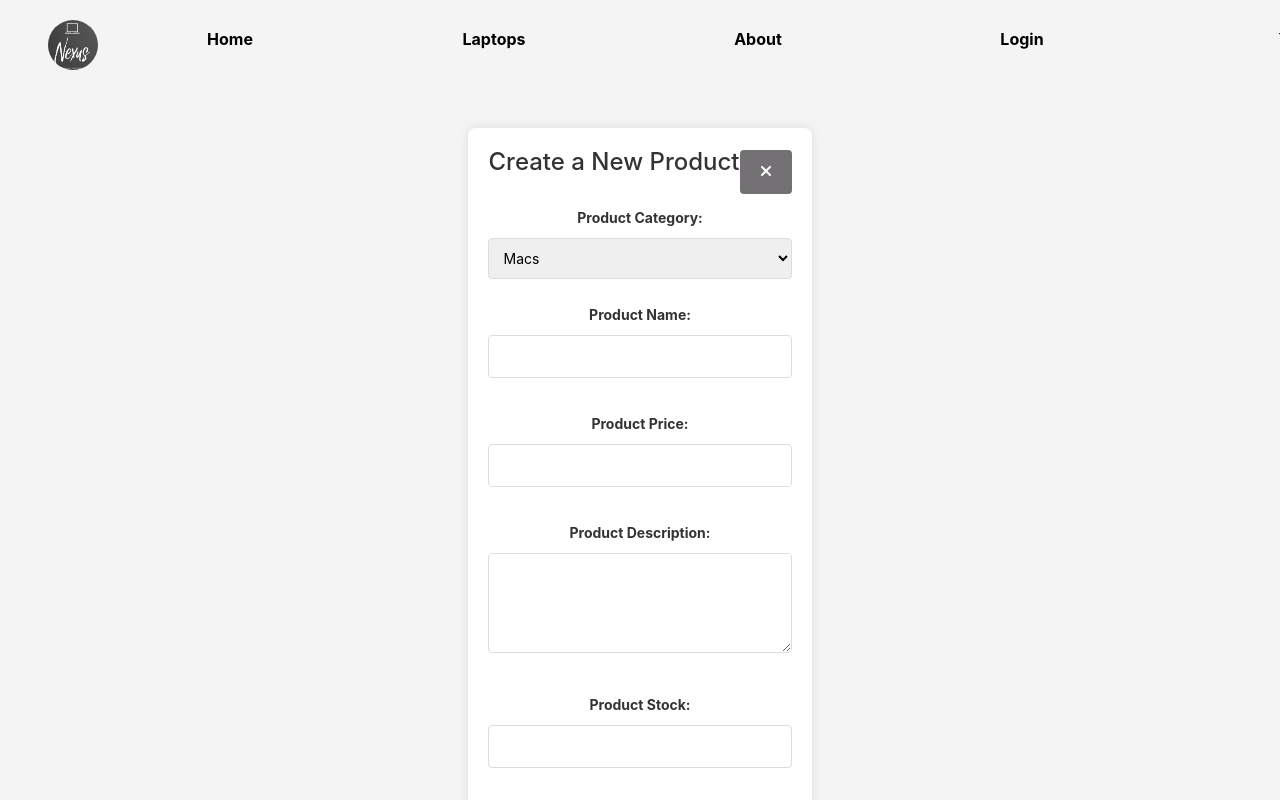
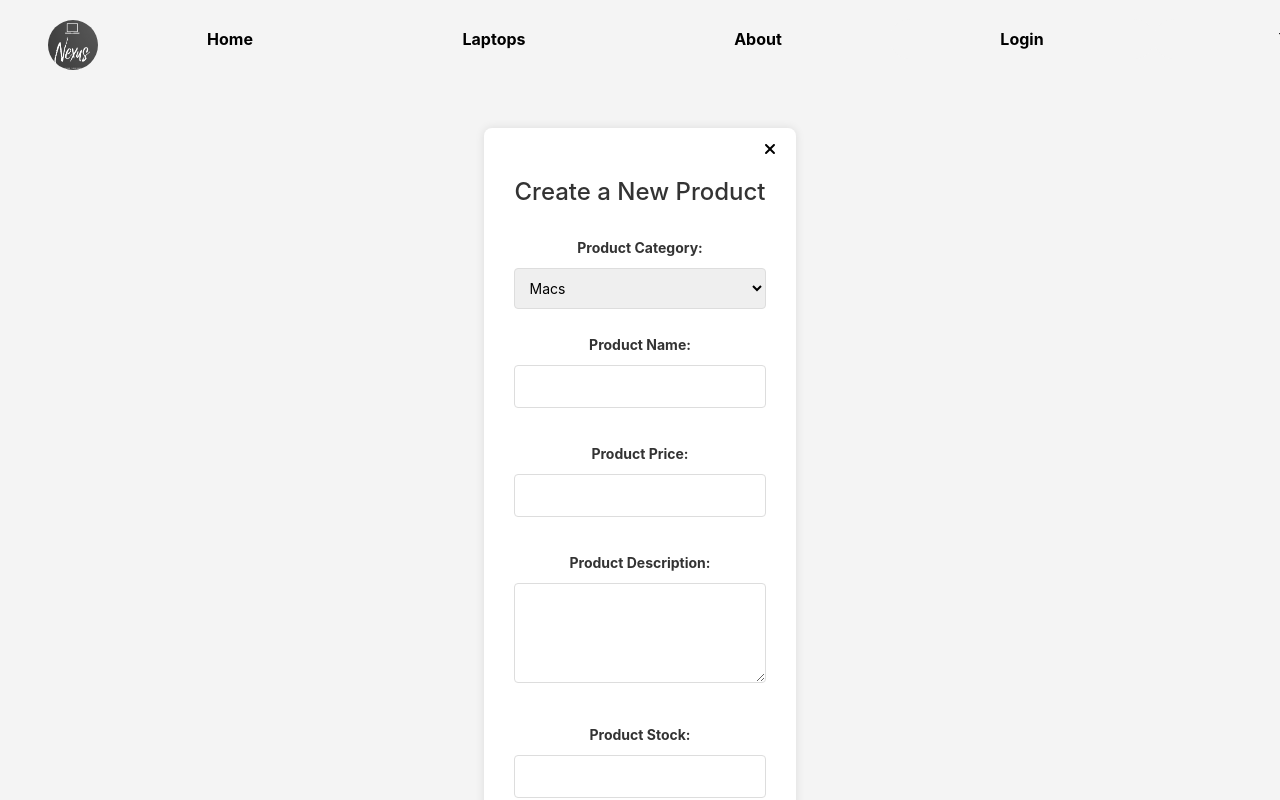
Before and after one commit to krisztian-Z/nexus_ecomm, a React (Create React App) app: page /create-product in a window 1280 px wide. Shown: the top 800 px of the page. Built offline with nearby package versions, Linux system fonts and the light colour scheme; no server answers; a web font is replaced by a local one.

Commit message:
Added css for close button.

```diff
--- a/src/pages/CreateProductPage.css
+++ b/src/pages/CreateProductPage.css
@@ -1,26 +1,37 @@
 .create-product-container {
   max-width: 600px;
   margin: 50px auto;
-  padding: 20px;
+  padding: 30px;
+  padding-top: 50px;
   background-color: #fff;
   box-shadow: 0 0 10px rgba(0, 0, 0, 0.1);
   border-radius: 8px;
+  position: relative;
 }
 
 .form-header {
   display: flex;
-  justify-content: space-between;
+  justify-content: center;
   align-items: center;
+  position: relative;
 }
 
 .close-button {
-  background-color: transparent;
+  position: absolute;
+  top: -50px;
+  right: -30px;
+  background-color: transparent !important;
   border: none;
-  font-size: 1.5rem;
+  font-size: 1rem;
+  padding: 0.1rem;
   cursor: pointer;
 }
 
-.close-button:hover {
+.close-icon {
+  color: black;
+}
+
+.close-button:hover .close-icon {
   color: red;
 }
 
```
